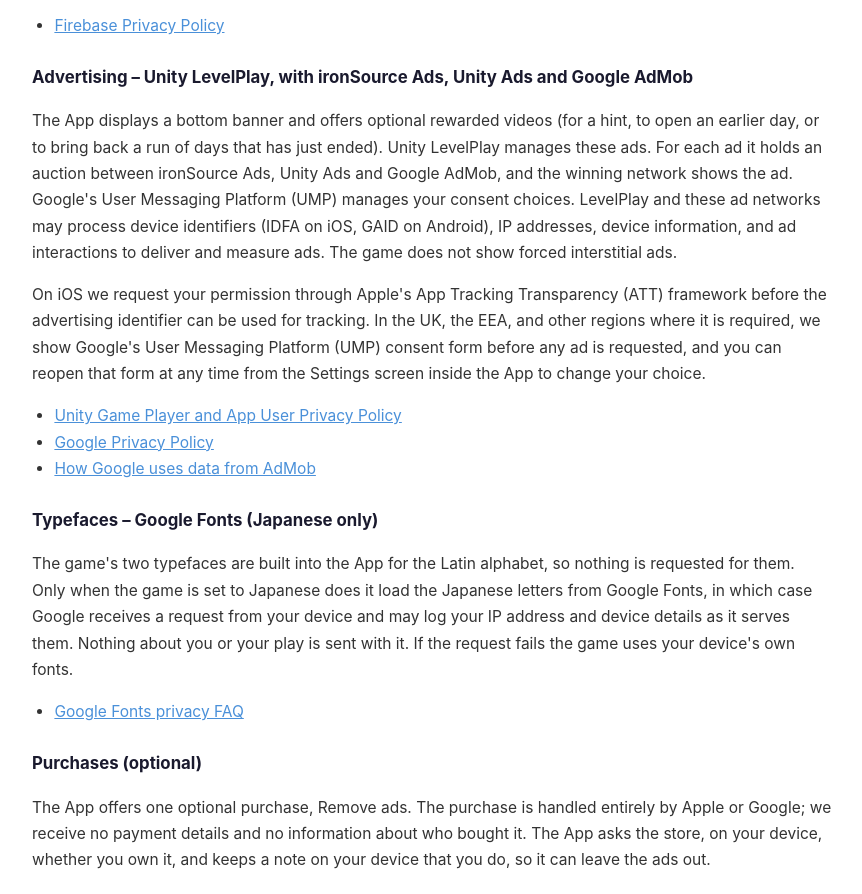
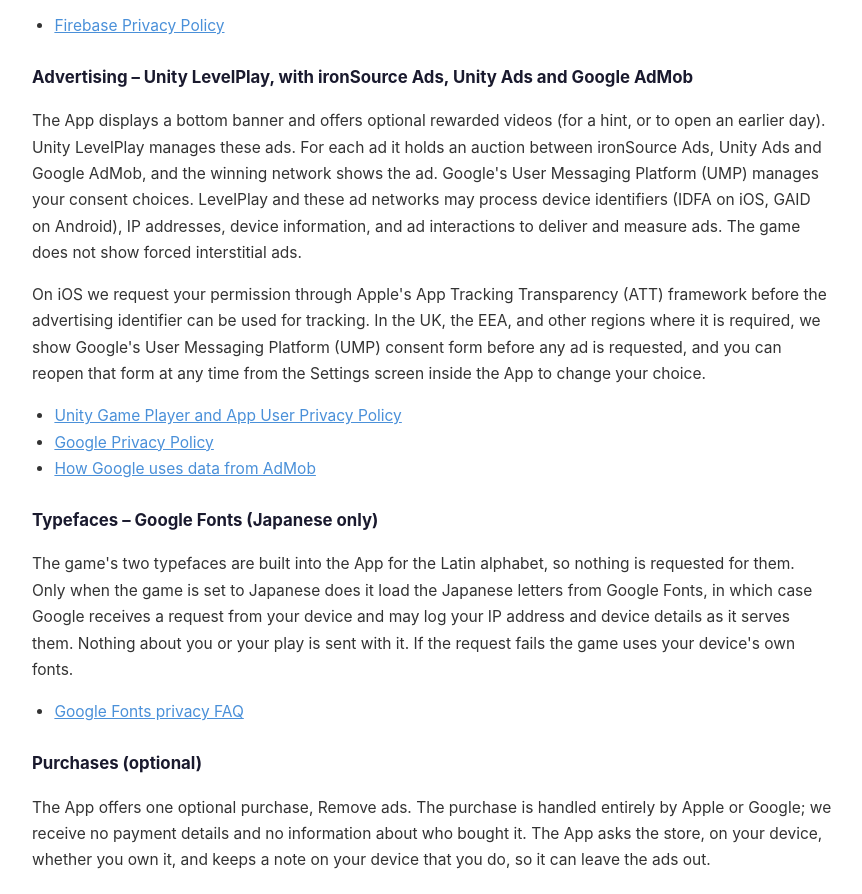
Before and after one commit to LanceCAbson/privacy, a plain HTML site: page here-kitty-kitty.html in a window 1280 px wide. Shown: the part 3142-4036 px from the top of the page, without its empty margins (208-1070 px from the left). Drawn offline with Linux system fonts and the light colour scheme.

Commit message:
Here Kitty Kitty privacy policy: the rewarded video no longer brings back a run (removed 26 October 2026)
Co-Authored-By: Claude Sonnet 5.5 <noreply@anthropic.com>

```diff
--- a/here-kitty-kitty.html
+++ b/here-kitty-kitty.html
@@ -152,8 +152,8 @@ hr { border: none; border-top: 1px solid #eee; margin: 2em 0; }
 </ul>
 
 <h3>Advertising &ndash; Unity LevelPlay, with ironSource Ads, Unity Ads and Google AdMob</h3>
-<p>The App displays a bottom banner and offers optional rewarded videos (for a hint, to open an
-  earlier day, or to bring back a run of days that has just ended).
+<p>The App displays a bottom banner and offers optional rewarded videos (for a hint, or to open an
+  earlier day).
   Unity LevelPlay manages these ads. For each ad it holds an auction between
   ironSource Ads, Unity Ads and Google AdMob, and the winning network shows the ad.
   Google's User Messaging Platform (UMP) manages your consent choices. LevelPlay
```
